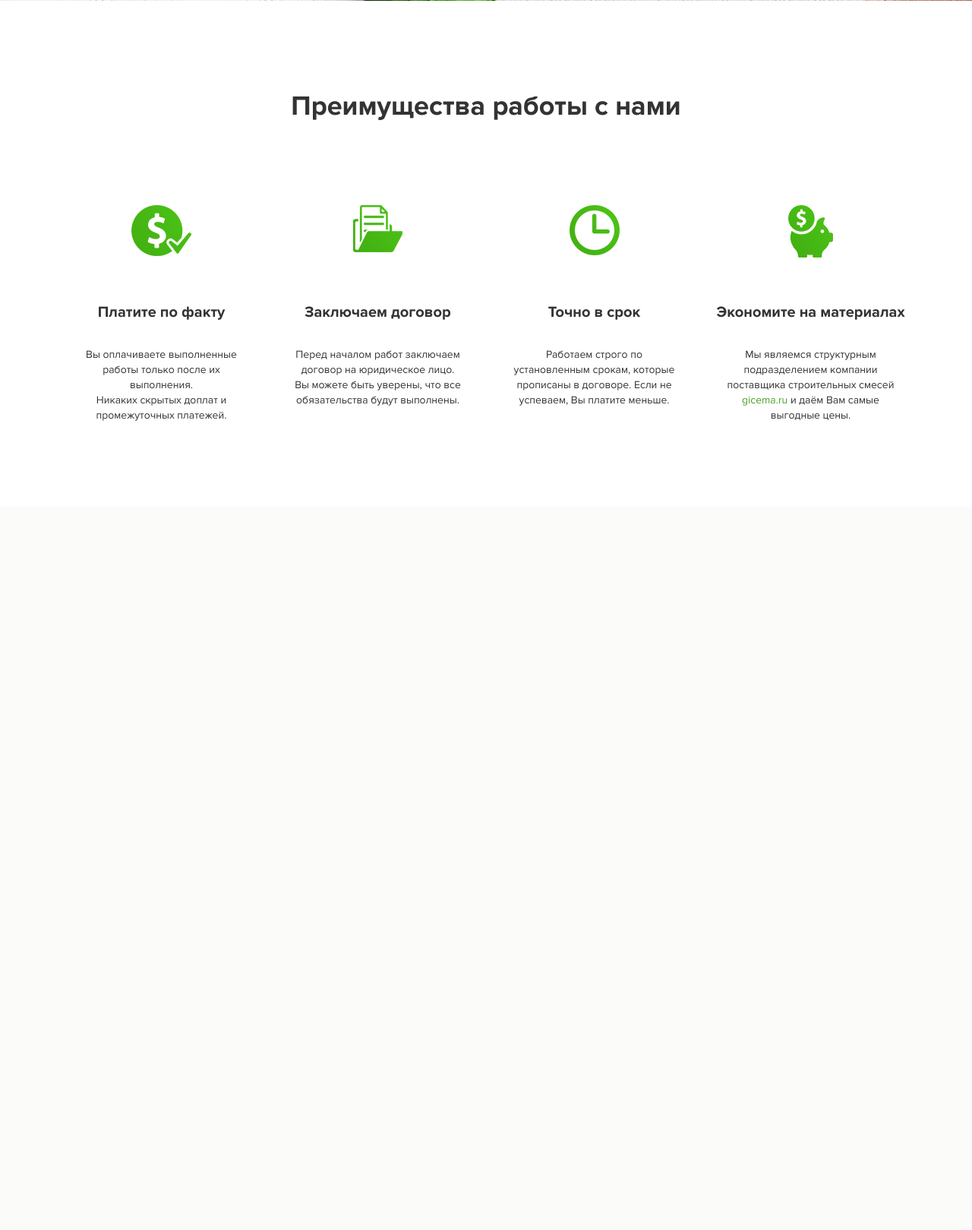
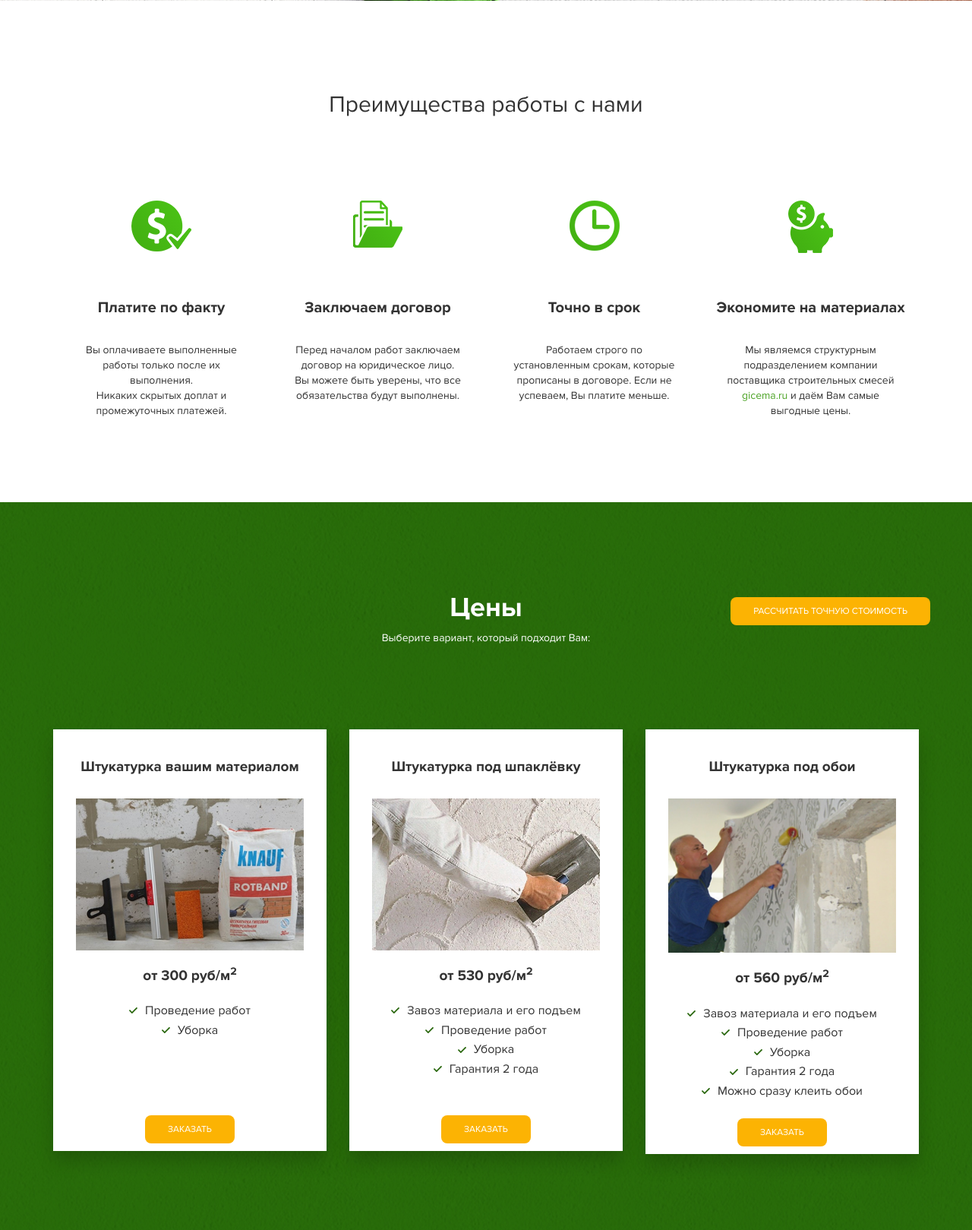
Before and after one commit to ApgrEEid/apgreeid.github.io, a PHP site: page / in a window 1280 px wide. Shown: the part 725-2344 px from the top of the page at 76% size. Before the commit the page ends 1279 px from the top, so only its background shows below. Run offline with PHP 8.4, Linux system fonts and the light colour scheme; some libraries are stand-ins or nearby versions.

Commit message:
Практика 6
Добавлено 6 задание по практике

```diff
--- a/practiceM5/src/css/style.css
+++ b/practiceM5/src/css/style.css
@@ -52,9 +52,17 @@ section {
 }
 .section-header {
   margin: 2rem 0 11rem;
+  text-align: center;
+}
+.section-header_light {
+  color: #ffffff;
+}
+.section-header h2 {
   font-family: 'ProximaNova_bold', sans-serif;
   font-size: 3.6rem;
-  text-align: center;
+}
+.section-header p {
+  font-size: 1.4rem;
 }
 /* Main */
 .main {
@@ -218,6 +226,59 @@ section {
   background: url(../img/right-arrow.svg) center no-repeat;
   background-size: 70%;
 }
+/* Prices section */
+.price {
+  background: #46b814 url(../img/prices/prices-bg.jpg) center;
+  /* Tariff card */
+}
+.price-header-btn {
+  margin-top: 2.5rem;
+}
+.price-button {
+  text-align: right;
+}
+.price-block {
+  min-height: 50rem;
+  padding: 1rem 3rem;
+  text-align: center;
+  -webkit-box-shadow: 0 1.4rem 2.1rem rgba(0, 0, 0, 0.17);
+          box-shadow: 0 1.4rem 2.1rem rgba(0, 0, 0, 0.17);
+  background-color: #ffffff;
+}
+.price-block h4 {
+  margin: 3rem 0;
+  font-size: 1.9rem;
+  font-family: 'ProximaNova_bold', sans-serif;
+}
+.price img {
+  width: 100%;
+  max-width: 30rem;
+  display: inline-block;
+  margin-bottom: 2rem;
+}
+.price-tag {
+  display: block;
+  margin-bottom: 2rem;
+  font-size: 1.9rem;
+  font-family: 'ProximaNova_bold', sans-serif;
+}
+.price-list {
+  padding: 0;
+  min-height: 14rem;
+  list-style: none;
+  font-size: 1.6rem;
+  line-height: 1.6;
+}
+.price-list li:before {
+  content: '';
+  display: inline-block;
+  margin-right: 1rem;
+  width: 1.1rem;
+  height: 0.9rem;
+  background: url(../img/prices/check-mark.svg) center no-repeat;
+  background-size: 100%;
+  vertical-align: center;
+}
 /* Modal windows */
 .popup {
   display: none;
@@ -277,10 +338,27 @@ section {
     padding-bottom: 3rem;
     text-align: center;
   }
+  .price-button {
+    text-align: center;
+    padding: 2rem 0;
+  }
+  .price-header-btn {
+    margin-top: 0;
+    margin-bottom: 2rem;
+  }
+  .price-block {
+    margin-top: 2rem;
+  }
+  .section-header_light {
+    margin-bottom: 0;
+  }
 }
 @media (max-width: 767px) {
   .main {
     background-position: top left;
+  }
+  .main-title h1 {
+    font-size: 2.4rem;
   }
   .header {
     text-align: center;
--- a/practiceM5/src/index.html
+++ b/practiceM5/src/index.html
@@ -72,6 +72,9 @@
 				</div>
 			</div>
 		</main>
+
+		<!-- Features -->
+
 		<section class="features">
 			<div class="container">
 				<h2 class="section-header">
@@ -119,6 +122,70 @@
 						<p>Мы являемся структурным подразделением компании поставщика строительных смесей <a href="">gicema.ru</a>  и даём Вам самые выгодные цены.</p>
 					</div>
 				</div>
+			</div>
+		</section>
+
+		<!-- Prices -->
+		<section class="price">
+			<div class="container">
+				<div class="row">
+					<div class="col-md-4 col-md-offset-4">
+						<div class="section-header section-header_light">
+							<h2>Цены</h2>
+							<p>Выберите вариант, который подходит Вам:</p>
+						</div>
+					</div>
+
+					<div class="price-button">
+						<button class="button price-header-btn" data-toogle="modal">Рассчитать точную стоимость</button>
+					</div>
+
+				</div><!-- row -->
+
+				<!-- Tariffs -->
+				<div class="row">
+					<div class="col-md-4 col-md-offset-0 col-sm-8 col-sm-offset-2">
+						<div class="price-block">
+							<h4>Штукатурка вашим материалом</h4>
+							<img src="img/prices/1.png" alt="Штукатурка вашим материалом">
+							<span class="price-tag">от 300 руб/м<sup>2</sup></span>
+							<ul class="price-list">
+								<li>Проведение работ</li>
+								<li>Уборка</li>
+							</ul>
+							<button class="button">Заказать</button>
+						</div>
+					</div>
+					<div class="col-md-4 col-md-offset-0 col-sm-8 col-sm-offset-2">
+						<div class="price-block">
+							<h4>Штукатурка под шпаклёвку</h4>
+							<img src="img/prices/2.png" alt="Штукатурка под шпаклёвку">
+							<span class="price-tag">от 530 руб/м<sup>2</sup></span>
+							<ul class="price-list">
+								<li>Завоз материала и его подъем</li>
+								<li>Проведение работ</li>
+								<li>Уборка</li>
+								<li>Гарантия 2 года</li>
+							</ul>
+							<button class="button">Заказать</button>
+						</div>
+					</div>
+					<div class="col-md-4 col-md-offset-0 col-sm-8 col-sm-offset-2">
+						<div class="price-block">
+							<h4>Штукатурка под обои</h4>
+							<img src="img/prices/3.png" alt="Штукатурка под обои">
+							<span class="price-tag">от 560 руб/м<sup>2</sup></span>
+							<ul class="price-list">
+								<li>Завоз материала и его подъем</li>
+								<li>Проведение работ</li>
+								<li>Уборка</li>
+								<li>Гарантия 2 года</li>
+								<li>Можно сразу клеить обои</li>
+							</ul>
+							<button class="button">Заказать</button>
+						</div>
+					</div>
+				</div><!-- row -->
 			</div>
 		</section>
 
--- a/practiceM5/src/less/style.less
+++ b/practiceM5/src/less/style.less
@@ -78,9 +78,17 @@ section {
 }
 
 .section-header {
+	&_light {
+		color: #ffffff;
+	}
+	h2 {
+		.bold();
+		font-size: 3.6rem;
+	}
+	p {
+		font-size: 1.4rem;
+	}
 	margin: 2rem 0 11rem;
-	.bold();
-	font-size: 3.6rem;
 	text-align: center;
 }
 
@@ -260,6 +268,60 @@ section {
 	background-size: 70%;
 }
 
+/* Prices section */
+.price {
+	background: @icons-color url(../img/prices/prices-bg.jpg) center;
+	&-header-btn {
+		margin-top: 2.5rem;
+	}
+	&-button {
+		text-align: right;
+	}
+	/* Tariff card */
+	&-block {
+		min-height: 50rem;
+		padding: 1rem 3rem;
+		text-align: center;
+		box-shadow: 0 1.4rem 2.1rem rgba(0, 0, 0, 0.17);
+		background-color: #ffffff;
+		h4 {
+			margin: 3rem 0;
+			font-size: 1.9rem;
+			.bold();
+		}
+	}
+	img {
+		width: 100%;
+		max-width: 30rem;
+		display: inline-block;
+		margin-bottom: 2rem;
+	}
+	&-tag {
+		display: block;
+		margin-bottom: 2rem;
+		font-size: 1.9rem;
+		.bold();
+	}
+	&-list {
+		padding: 0;
+		min-height: 14rem;
+		list-style: none;
+		font-size: 1.6rem;
+		line-height: 1.6;
+		li {
+			&:before {
+				content: '';
+				display: inline-block;
+				margin-right: 1rem;
+				width: 1.1rem;
+				height: 0.9rem;
+				background: url(../img/prices/check-mark.svg) center no-repeat;
+				background-size: 100%;
+				vertical-align: center;
+			}
+		}
+	}
+}
 /* Modal windows */
 .popup {
 	display: none;
@@ -317,11 +379,32 @@ section {
 		padding-bottom: 3rem;
 		text-align: center;
 	}
+	.price {
+		&-button{
+			text-align: center;
+			padding: 2rem 0;
+		}
+		&-header-btn {
+			margin-top: 0;
+			margin-bottom: 2rem;
+		}
+		&-block {
+			margin-top: 2rem;
+		}
+	}
+	.section-header_light {
+		margin-bottom: 0;
+	}
 }
 
 @media (max-width: 767px) {
 	.main {
 		background-position: top left;
+		&-title {
+			h1 {
+				font-size: 2.4rem;
+			}
+		}
 	}
 	.header {
 		text-align: center;
```
Also changed, not shown: practiceM5/src/img/prices/1.png (added), practiceM5/src/img/prices/2.png (added), practiceM5/src/img/prices/3.png (added), practiceM5/src/img/prices/check-mark.svg (added), practiceM5/src/img/prices/prices-bg.jpg (added).
